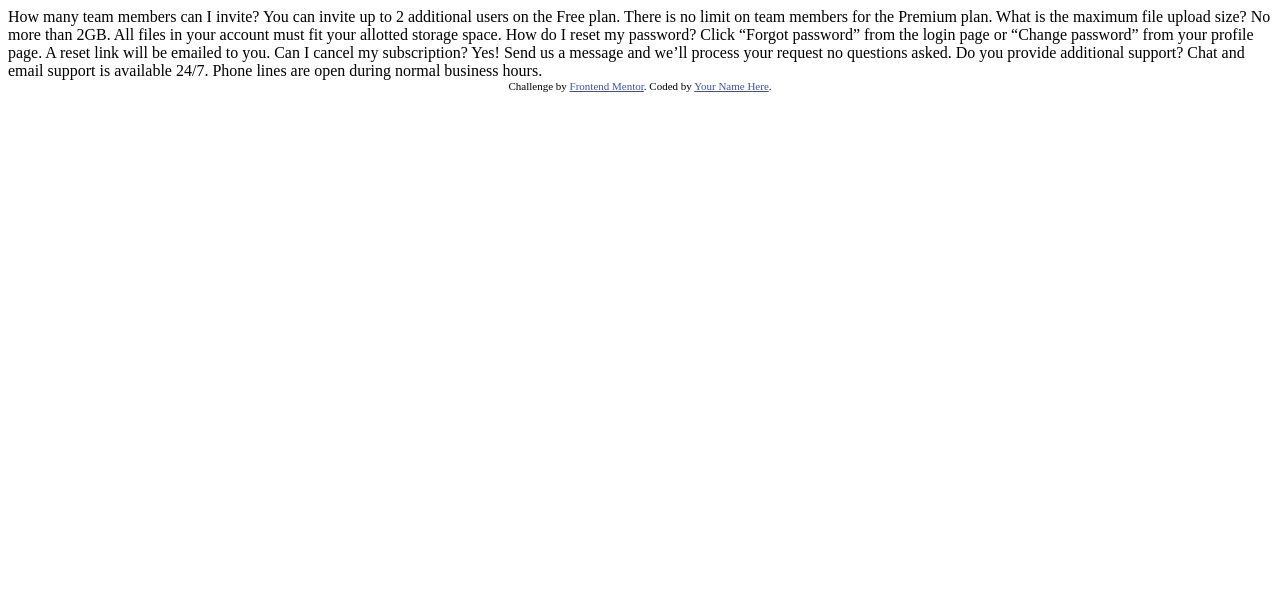
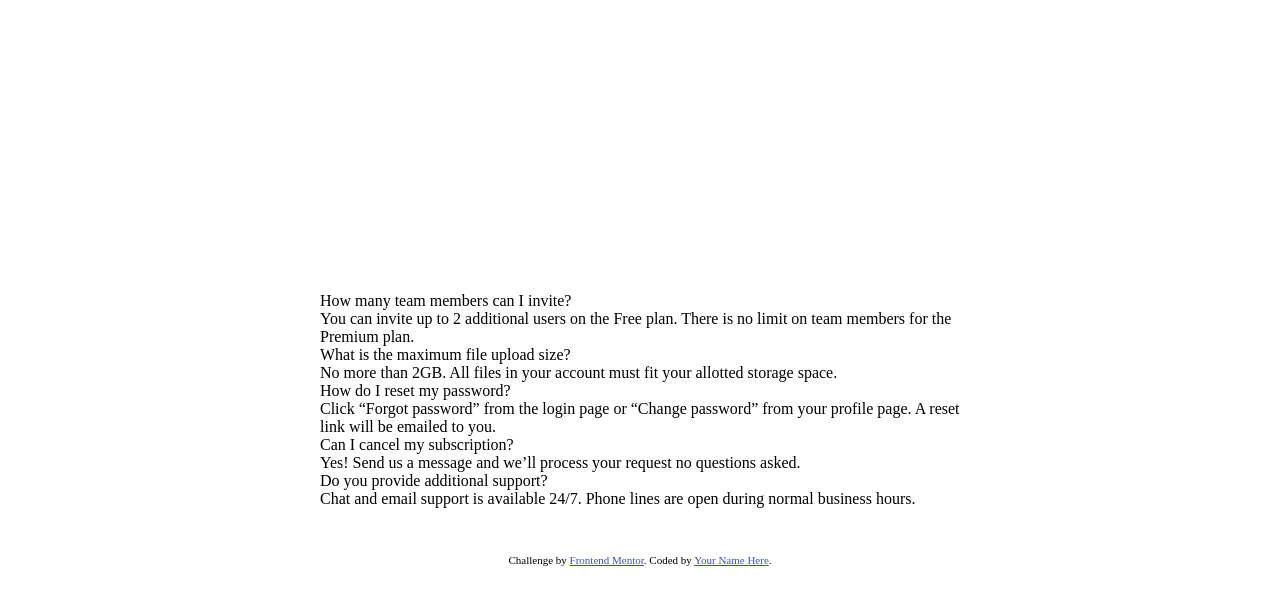
Before and after one commit to Sonalpt/faq-accordion-card-main, a plain HTML site: page index.html in a window 1280 px wide. Drawn offline with Linux system fonts and the light colour scheme.

Commit message:
organization, HTML tags added, CSS body added

```diff
--- a/index.html
+++ b/index.html
@@ -3,38 +3,49 @@
 <head>
   <meta charset="UTF-8">
   <meta name="viewport" content="width=device-width, initial-scale=1.0"> <!-- displays site properly based on user's device -->
-
+  <link rel="stylesheet" href="style.css">
   <link rel="icon" type="image/png" sizes="32x32" href="./images/favicon-32x32.png">
 
   <title>Frontend Mentor | FAQ Accordion Card</title>
 
-  <!-- Feel free to remove these styles or customise in your own stylesheet 👍 -->
-  <style>
-    .attribution { font-size: 11px; text-align: center; }
-    .attribution a { color: hsl(228, 45%, 44%); }
-  </style>
 </head>
 <body>
-  How many team members can I invite?
-  You can invite up to 2 additional users on the Free plan. There is no limit on
-  team members for the Premium plan.
 
-  What is the maximum file upload size?
-  No more than 2GB. All files in your account must fit your allotted storage space.
+  <div class="container">
 
-  How do I reset my password?
-  Click “Forgot password” from the login page or “Change password” from your profile page.
-  A reset link will be emailed to you.
+    <div class="illustration">
 
-  Can I cancel my subscription?
-  Yes! Send us a message and we’ll process your request no questions asked.
+    </div>
 
-  Do you provide additional support?
-  Chat and email support is available 24/7. Phone lines are open during normal business hours.
+    <div class="faq">
+
+      <div class="question">How many team members can I invite?</div>
+      <div class="answer">You can invite up to 2 additional users on the Free plan. There is no limit on
+      team members for the Premium plan.</div>
+
+      <div class="question">What is the maximum file upload size?</div>
+      <div class="answer">No more than 2GB. All files in your account must fit your allotted storage space.</div>
+
+      <div class="question">How do I reset my password?</div>
+      <div class="answer">Click “Forgot password” from the login page or “Change password” from your profile page.
+      A reset link will be emailed to you.</div>
+
+      <div class="question">Can I cancel my subscription?</div>
+      <div class="answer">Yes! Send us a message and we’ll process your request no questions asked.</div>
+
+      <div class="question">Do you provide additional support?</div>
+      <div class="answer">Chat and email support is available 24/7. Phone lines are open during normal business hours.</div>
+
+    </div>
+
+  </div>
 
   <div class="attribution">
     Challenge by <a href="https://www.frontendmentor.io?ref=challenge" target="_blank">Frontend Mentor</a>.
     Coded by <a href="#">Your Name Here</a>.
   </div>
 </body>
+
+<script src="index.js"></script>
+
 </html>
--- /dev/null
+++ b/style.css
@@ -0,0 +1,38 @@
+* {
+    margin: 0;
+}
+
+body {
+    min-height: 100vh;
+    position: relative;
+    transition: .5s;
+}
+
+.container {
+    position: absolute;
+    left: 50%;
+    top: 50%;
+    transform: translate(-50%, -50%);
+}
+
+
+
+
+
+
+
+
+
+
+
+.attribution {
+    font-size: 11px;
+    text-align: center;
+    position: absolute;
+    left: 50%;
+    top: 70%;
+    transform: translate(-50%, -50%);
+
+  }
+
+.attribution a { color: hsl(228, 45%, 44%); }
```
Also changed, not shown: index.js (added).
